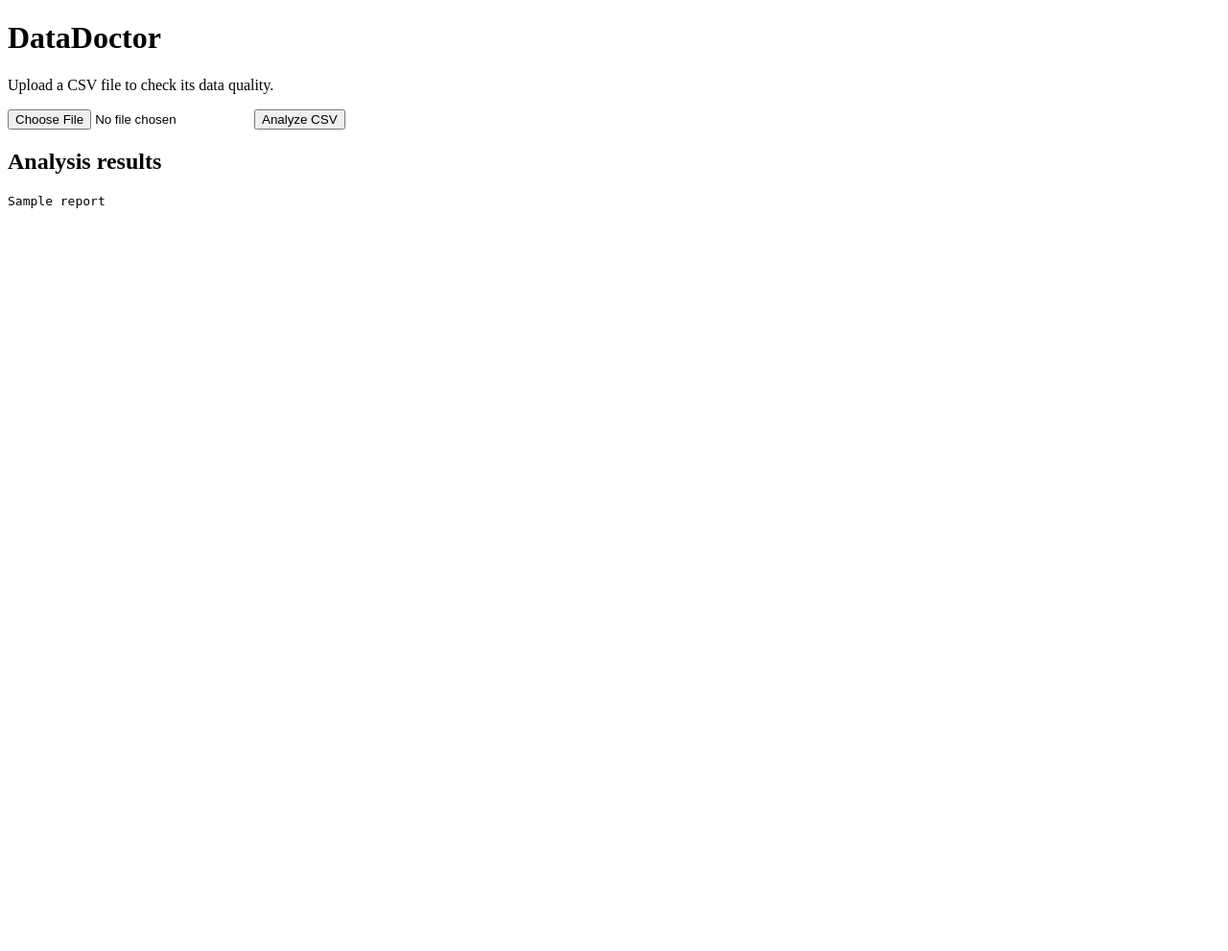
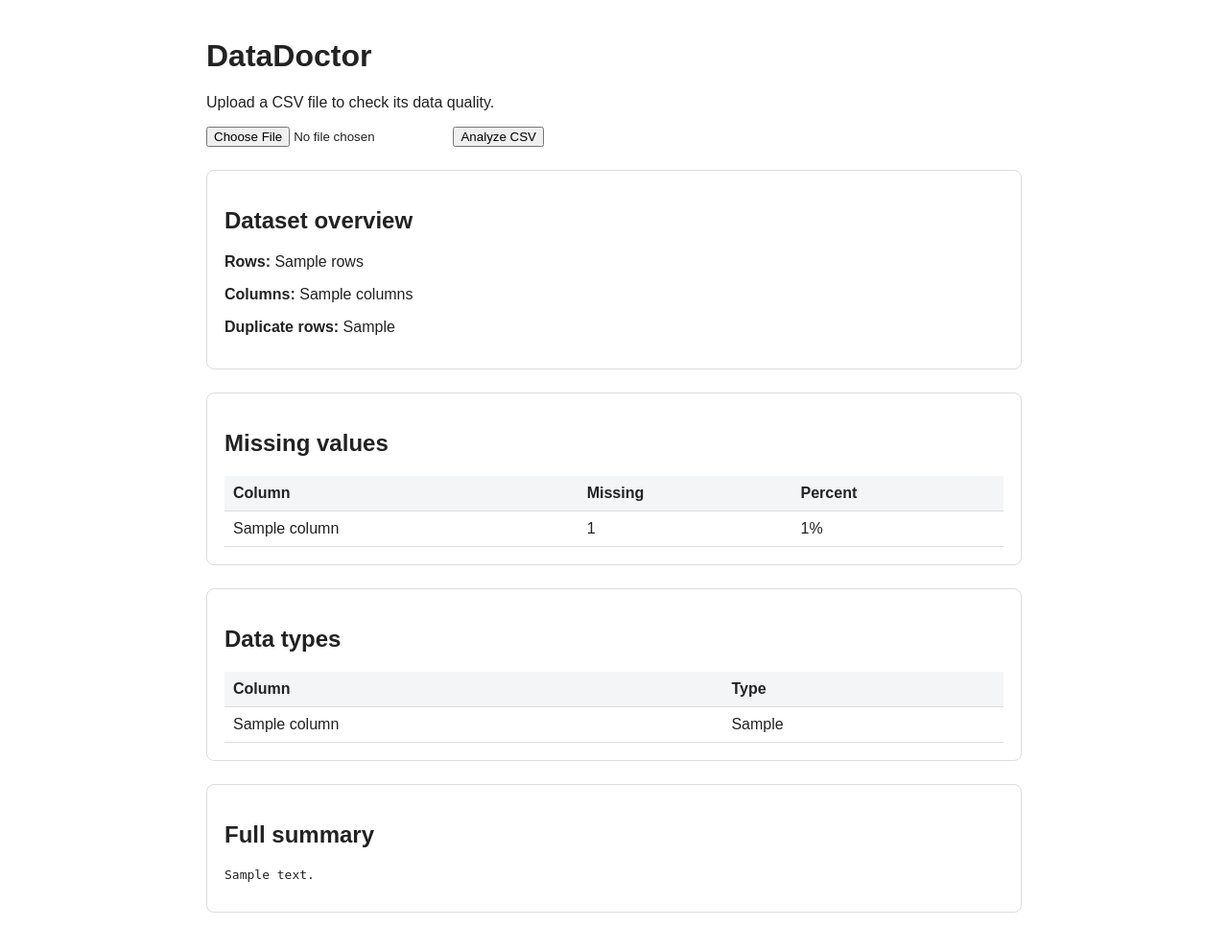
Before and after one commit to akshysasi/DataDoctor, a Flask app: template templates/index.html in a window 1280 px wide. Shown: the whole page at 96% size. Before the commit the page ends 217 px from the top, so only its background shows below. Run offline with Flask 3, Linux system fonts and the light colour scheme; the template is opened without the code that fills it: most values are stand-ins (such as "Sample title", 1, 10 or a date in 2020).

Commit message:
Format analysis results

```diff
--- a/templates/index.html
+++ b/templates/index.html
@@ -4,6 +4,40 @@
     <meta charset="utf-8">
     <meta name="viewport" content="width=device-width, initial-scale=1">
     <title>DataDoctor</title>
+    <style>
+        body {
+            max-width: 850px;
+            margin: 40px auto;
+            padding: 0 20px;
+            font-family: Arial, sans-serif;
+            color: #222;
+        }
+        section {
+            margin-top: 24px;
+            padding: 18px;
+            border: 1px solid #ddd;
+            border-radius: 8px;
+        }
+        table {
+            width: 100%;
+            border-collapse: collapse;
+        }
+        th, td {
+            padding: 9px;
+            border-bottom: 1px solid #ddd;
+            text-align: left;
+        }
+        th {
+            background: #f3f5f7;
+        }
+        .error {
+            color: #b00020;
+        }
+        pre {
+            white-space: pre-wrap;
+            overflow-wrap: anywhere;
+        }
+    </style>
 </head>
 <body>
     <h1>DataDoctor</h1>
@@ -15,12 +49,45 @@
     </form>
 
     {% if error %}
-        <p style="color: red;">{{ error }}</p>
+        <p class="error">{{ error }}</p>
     {% endif %}
 
     {% if report %}
-        <h2>Analysis results</h2>
-        <pre>{{ report }}</pre>
+        <section>
+            <h2>Dataset overview</h2>
+            <p><strong>Rows:</strong> {{ report.rows }}</p>
+            <p><strong>Columns:</strong> {{ report.columns }}</p>
+            <p><strong>Duplicate rows:</strong> {{ report.duplicate_rows }}</p>
+        </section>
+
+        <section>
+            <h2>Missing values</h2>
+            <table>
+                <tr><th>Column</th><th>Missing</th><th>Percent</th></tr>
+                {% for column, values in report.missing_values.items() %}
+                    <tr>
+                        <td>{{ column }}</td>
+                        <td>{{ values.count }}</td>
+                        <td>{{ values.percentage }}%</td>
+                    </tr>
+                {% endfor %}
+            </table>
+        </section>
+
+        <section>
+            <h2>Data types</h2>
+            <table>
+                <tr><th>Column</th><th>Type</th></tr>
+                {% for column, data_type in report.data_types.items() %}
+                    <tr><td>{{ column }}</td><td>{{ data_type }}</td></tr>
+                {% endfor %}
+            </table>
+        </section>
+
+        <section>
+            <h2>Full summary</h2>
+            <pre>{{ report.summary }}</pre>
+        </section>
     {% endif %}
 </body>
 </html>
```
